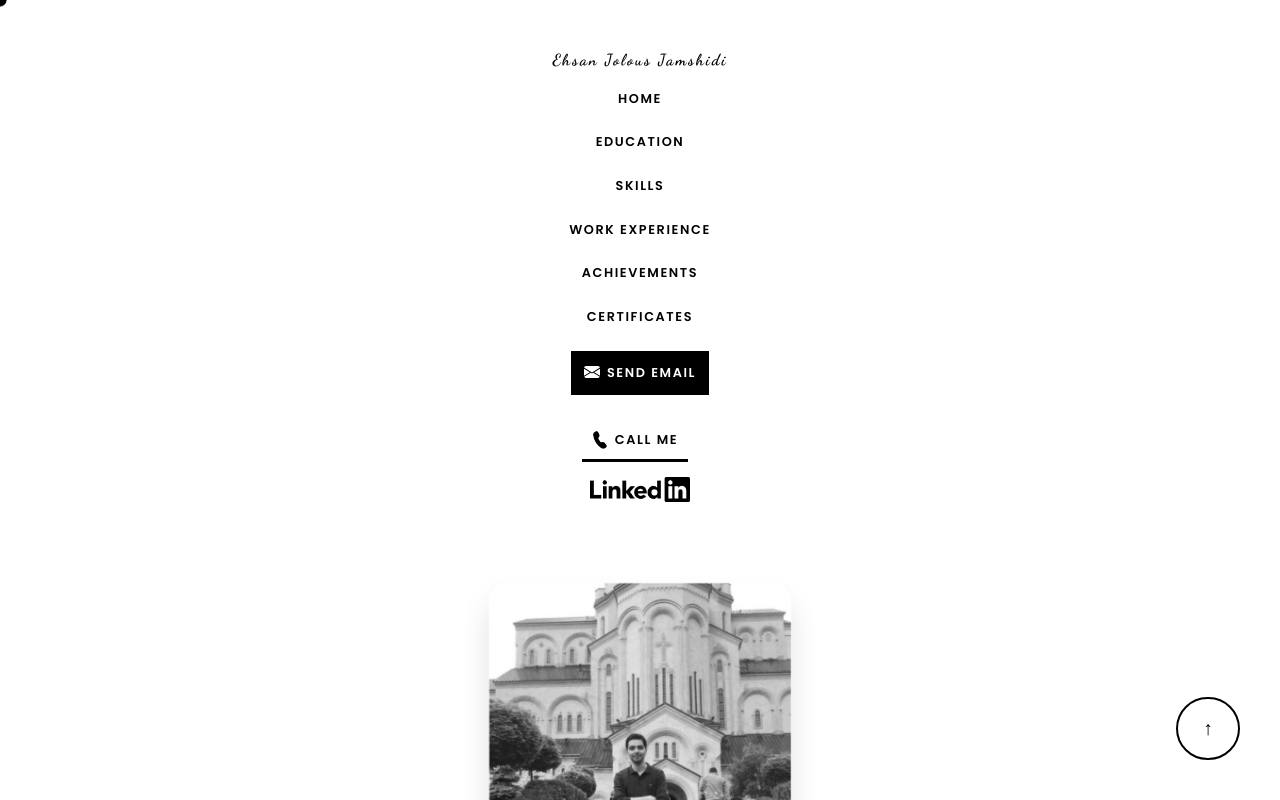
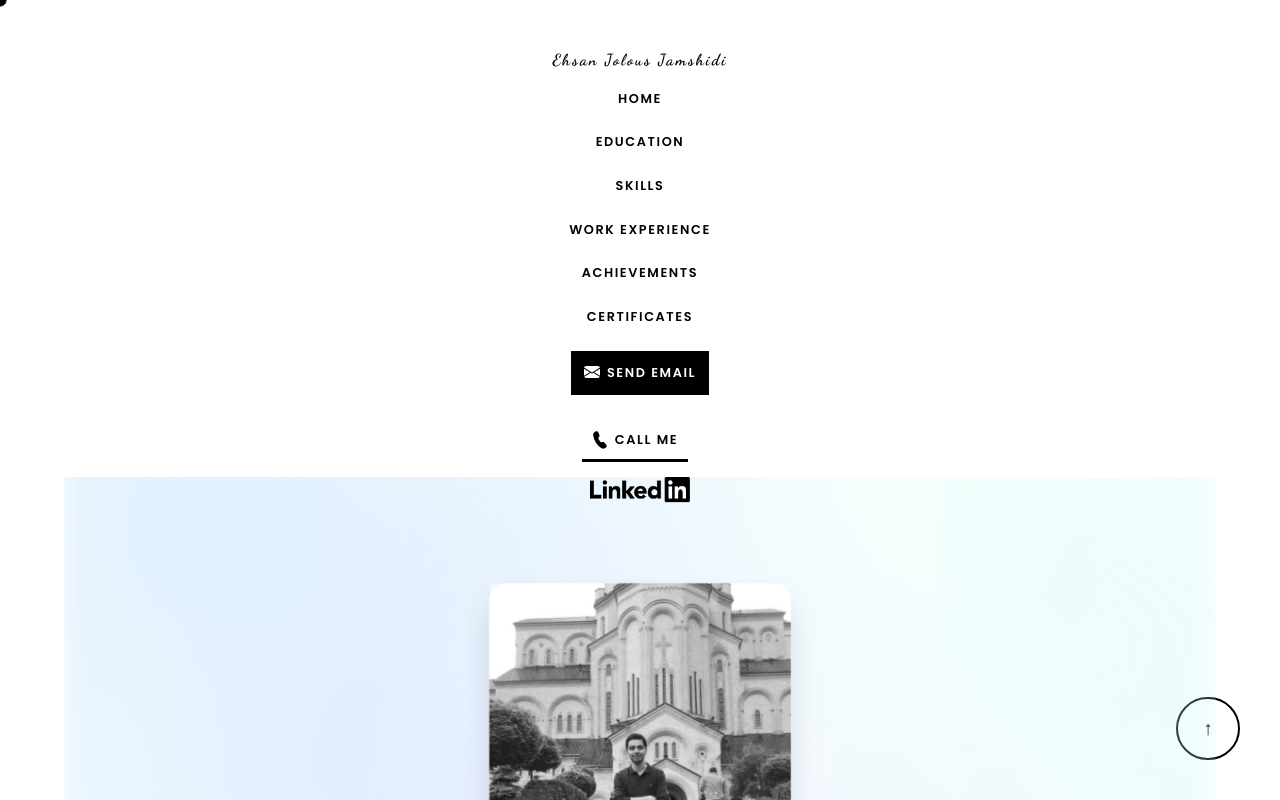
Before and after one commit to jolous/portfolio, a React (Vite) app: page / in a window 1280 px wide. Shown: the top 800 px of the page. Built offline with nearby package versions, Linux system fonts and the light colour scheme.

Commit message:
Add hero background mesh

```diff
--- a/src/App.tsx
+++ b/src/App.tsx
@@ -381,6 +381,7 @@ export default function App() {
       </nav>
 
       <section id="home" className="home-section">
+        <div className="home-background" aria-hidden="true"></div>
         <div className="home-linkdin">
           <a
             href="https://www.linkedin.com/in/ehsan-jolous-jamshidi-19a2b6146/"
--- a/src/styles/style.css
+++ b/src/styles/style.css
@@ -472,6 +472,42 @@ nav h1 {
 	min-height: 90vh;
 	align-items: center;
 	margin: auto;
+	position: relative;
+	overflow: hidden;
+}
+
+.home-section > :not(.home-background) {
+	position: relative;
+	z-index: 1;
+}
+
+.home-background {
+	position: absolute;
+	inset: -15% 0 0;
+	z-index: 0;
+	pointer-events: none;
+	background:
+		radial-gradient(circle at 12% 15%, rgba(120, 185, 255, 0.28), rgba(120, 185, 255, 0) 55%),
+		radial-gradient(circle at 85% 25%, rgba(180, 255, 240, 0.22), rgba(180, 255, 240, 0) 50%),
+		radial-gradient(circle at 45% 70%, rgba(118, 146, 255, 0.2), rgba(118, 146, 255, 0) 60%);
+	filter: blur(10px);
+}
+
+.home-background::before,
+.home-background::after {
+	content: '';
+	position: absolute;
+	inset: 0;
+	background:
+		linear-gradient(135deg, rgba(235, 248, 255, 0.75), rgba(255, 255, 255, 0) 45%),
+		linear-gradient(315deg, rgba(209, 232, 255, 0.35), rgba(255, 255, 255, 0) 55%);
+	opacity: 0.75;
+}
+
+.home-background::after {
+	inset: 12% 8% 0;
+	background: radial-gradient(circle at 60% 40%, rgba(255, 255, 255, 0.6), rgba(255, 255, 255, 0) 55%);
+	opacity: 0.9;
 }
 
 .home-linkdin img {
```
